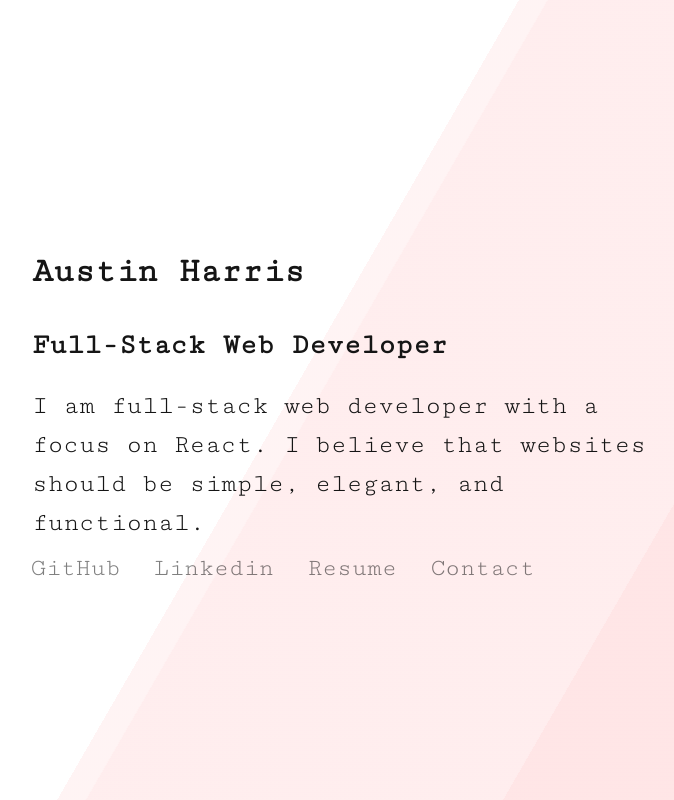
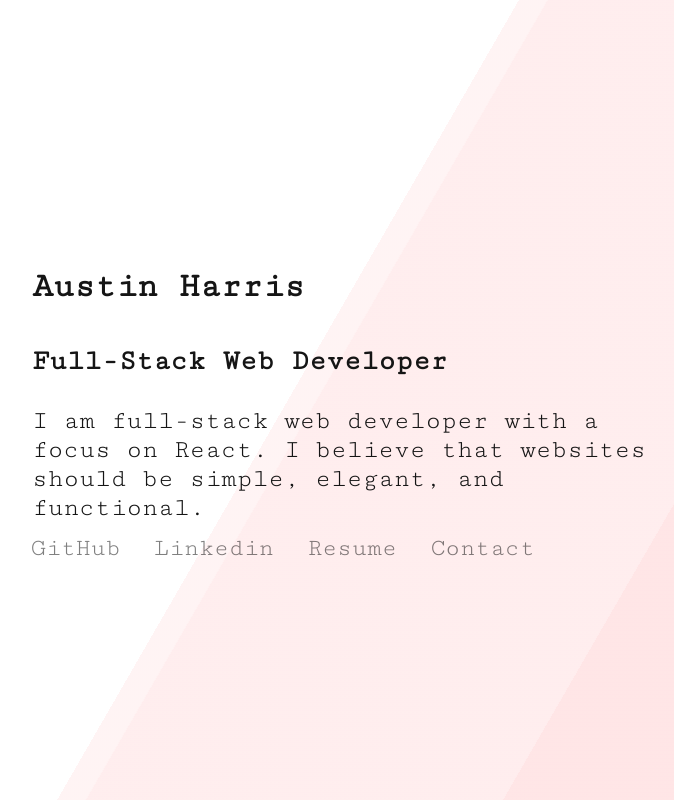
Before and after one commit to loophalen/portfolio, a plain HTML site: page index.html in a window 1280 px wide. Shown: the whole page, without its empty margins (288-962 px from the left). Drawn offline with Linux system fonts and the light colour scheme.

Commit message:
min-height

```diff
--- a/css/main.css
+++ b/css/main.css
@@ -55,7 +55,7 @@ body{
 
 p {
     font-size: 1em;
-    line-height: 1.5em;
+    min-height: 1.5em;
     margin: 0;
     padding: 0 0 0.9375em;
 }
@@ -64,14 +64,14 @@ h2 {
     margin-bottom: 0.714em;
     padding: 0;
     font-size: 1.333em;
-    line-height: 1.429em;
+    min-height: 1.429em;
   }
 
 h3 {
     margin-bottom: 0.714em;
     padding: 0;
     font-size: 1.1em;
-    line-height: 1.429em;
+    min-height: 1.429em;
   }
 
 ul {
```
